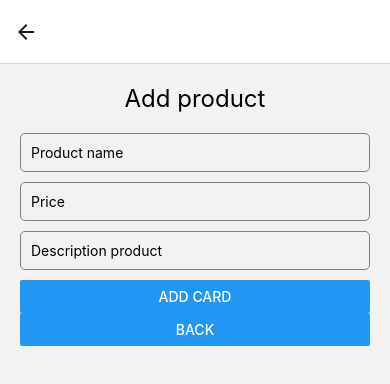
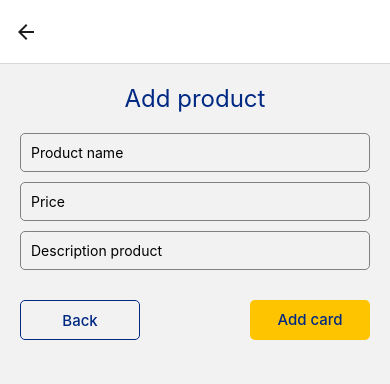
Before and after one commit to Fronik123/native-card, a React Native app: screen /AddCard in a window 390 px wide. Shown: the top 384 px of the page. Built offline with nearby package versions, Linux system fonts and the light colour scheme; no server answers.

Commit message:
[+] - added custom button

```diff
--- /dev/null
+++ b/src/component/CustomButton.tsx
@@ -0,0 +1,64 @@
+import React from 'react';
+import {Text, StyleSheet, TouchableOpacity} from 'react-native';
+
+type Props = {
+  text: string;
+  onPress: () => void;
+  bgColor?: string;
+  textColor: string;
+  outline?: boolean;
+  borderColor?: string;
+};
+
+const CustomButton: React.FC<Props> = ({
+  onPress,
+  text,
+  bgColor,
+  textColor,
+  borderColor,
+  outline = false,
+}) => {
+  return (
+    <>
+      {outline ? (
+        <TouchableOpacity
+          onPress={onPress}
+          style={[styles.buttonOutline, {borderColor: borderColor}]}>
+          <Text style={[styles.buttonText, {color: textColor}]}>{text}</Text>
+        </TouchableOpacity>
+      ) : (
+        <TouchableOpacity
+          onPress={onPress}
+          style={[styles.button, {backgroundColor: bgColor}]}>
+          <Text style={[styles.buttonText, {color: textColor}]}>{text}</Text>
+        </TouchableOpacity>
+      )}
+    </>
+  );
+};
+
+const styles = StyleSheet.create({
+  buttonOutline: {
+    borderWidth: 1,
+    borderStyle: 'solid',
+    padding: 10,
+    borderRadius: 5,
+    width: 120,
+    height: 40,
+  },
+
+  button: {
+    padding: 10,
+    borderRadius: 5,
+    width: 120,
+    height: 40,
+  },
+
+  buttonText: {
+    textAlign: 'center',
+    fontSize: 15,
+    fontWeight: 500,
+  },
+});
+
+export default CustomButton;
--- a/src/component/ProductCard.tsx
+++ b/src/component/ProductCard.tsx
@@ -110,8 +110,10 @@ const styles = StyleSheet.create({
   },
 
   innerDelete: {
-    width: 80,
-    borderRadius: 10,
+    width: 60,
+    borderRadius: 5,
+    paddingTop: 2,
+    paddingBottom: 2,
     backgroundColor: 'red',
   },
 
--- a/src/page/AddCard.tsx
+++ b/src/page/AddCard.tsx
@@ -1,6 +1,6 @@
 import React from 'react';
 import {useDispatch} from 'react-redux';
-import {View, Text, TextInput, Button, StyleSheet} from 'react-native';
+import {View, Text, TextInput, StyleSheet} from 'react-native';
 import {StackNavigationProp} from '@react-navigation/stack';
 import {Formik} from 'formik';
 import * as Yup from 'yup';
@@ -10,6 +10,8 @@ import {RootStackParamList} from '../types/pageTypes';
 import {fetchProducts, saveProduct} from '../redux/action/cardAction';
 import {DispatchType} from './../redux/store';
 import {Product} from '../types/product';
+
+import CustomButton from '../component/CustomButton';
 
 type Props = {
   navigation: StackNavigationProp<RootStackParamList, 'AddCard'>;
@@ -90,18 +92,32 @@ const AddCardScreen: React.FC<Props> = ({navigation}) => {
               <Text style={styles.error}>{errors.description}</Text>
             )}
 
-            <Button title="Add card" onPress={() => handleSubmit()} />
+            <View style={styles.wrapperButton}>
+              <CustomButton
+                borderColor="#002984"
+                outline={true}
+                textColor="#002984"
+                text="Back"
+                onPress={() => navigation.goBack()}
+              />
+
+              <CustomButton
+                bgColor="#FFC400"
+                textColor="#002984"
+                text="Add card"
+                onPress={() => handleSubmit()}
+              />
+            </View>
           </>
         )}
       </Formik>
-
-      <Button title="Back" onPress={() => navigation.goBack()} />
     </View>
   );
 };
 
 const styles = StyleSheet.create({
   container: {
+    flex: 1,
     padding: 20,
   },
 
@@ -109,6 +125,7 @@ const styles = StyleSheet.create({
     textAlign: 'center',
     marginBottom: 20,
     fontSize: 24,
+    color: '#002984',
   },
 
   input: {
@@ -123,6 +140,12 @@ const styles = StyleSheet.create({
     color: 'red',
     marginBottom: 10,
   },
+
+  wrapperButton: {
+    marginTop: 20,
+    flexDirection: 'row',
+    justifyContent: 'space-between',
+  },
 });
 
 export default AddCardScreen;
--- a/src/page/DetailsScreen.tsx
+++ b/src/page/DetailsScreen.tsx
@@ -1,8 +1,11 @@
 import React from 'react';
-import {View, Text, Button, Image, StyleSheet} from 'react-native';
+import {View, Text, Image, StyleSheet} from 'react-native';
 import {RouteProp} from '@react-navigation/native';
 import {StackNavigationProp} from '@react-navigation/stack';
 import {RootStackParamList} from '../types/pageTypes';
+
+import CustomButton from '../component/CustomButton';
+
 type DetailsScreenProps = StackNavigationProp<RootStackParamList, 'Details'>;
 
 type Props = {
@@ -33,7 +36,13 @@ const DetailsScreen: React.FC<Props> = ({navigation, route}) => {
         <Text style={styles.price}>$ {product.price}</Text>
       </View>
 
-      <Button title="Back" onPress={() => navigation.goBack()} />
+      <CustomButton
+        borderColor="#002984"
+        outline={true}
+        textColor="#002984"
+        text="Back"
+        onPress={() => navigation.goBack()}
+      />
     </View>
   );
 };
--- a/src/page/HomeScreen.tsx
+++ b/src/page/HomeScreen.tsx
@@ -2,7 +2,6 @@ import React, {useEffect, useMemo} from 'react';
 import {
   View,
   Text,
-  Button,
   FlatList,
   StyleSheet,
   ActivityIndicator,
@@ -14,6 +13,8 @@ import {fetchProducts} from '../redux/action/cardAction';
 import ProductCard from '../component/ProductCard';
 import {RootStackParamList} from '../types/pageTypes';
 import {StackNavigationProp} from '@react-navigation/stack';
+
+import CustomButton from '../component/CustomButton';
 
 type Props = {
   navigation: StackNavigationProp<RootStackParamList, 'Home'>;
@@ -47,8 +48,10 @@ const HomeScreen: React.FC<Props> = ({navigation}) => {
       </View>
 
       <View style={styles.wrapperButton}>
-        <Button
-          title="Add new card"
+        <CustomButton
+          bgColor="#002984"
+          textColor="#FFFFFF"
+          text="Add new card"
           onPress={() => navigation.navigate('AddCard')}
         />
       </View>
@@ -65,8 +68,10 @@ const styles = StyleSheet.create({
 
   store: {
     textAlign: 'center',
-    fontSize: 19,
+    fontSize: 22,
+    fontWeight: 'bold',
     marginBottom: 20,
+    color: '#002984',
   },
 
   listContainer: {
@@ -78,7 +83,7 @@ const styles = StyleSheet.create({
     alignContent: 'center',
     justifyContent: 'center',
     borderWidth: 2,
-    borderColor: 'gray',
+    borderColor: 'lightgray',
     borderRadius: 10,
     padding: 10,
     margin: 10,
@@ -86,6 +91,8 @@ const styles = StyleSheet.create({
 
   wrapperButton: {
     marginTop: 30,
+    flexDirection: 'row',
+    justifyContent: 'center',
   },
 });
 
```
